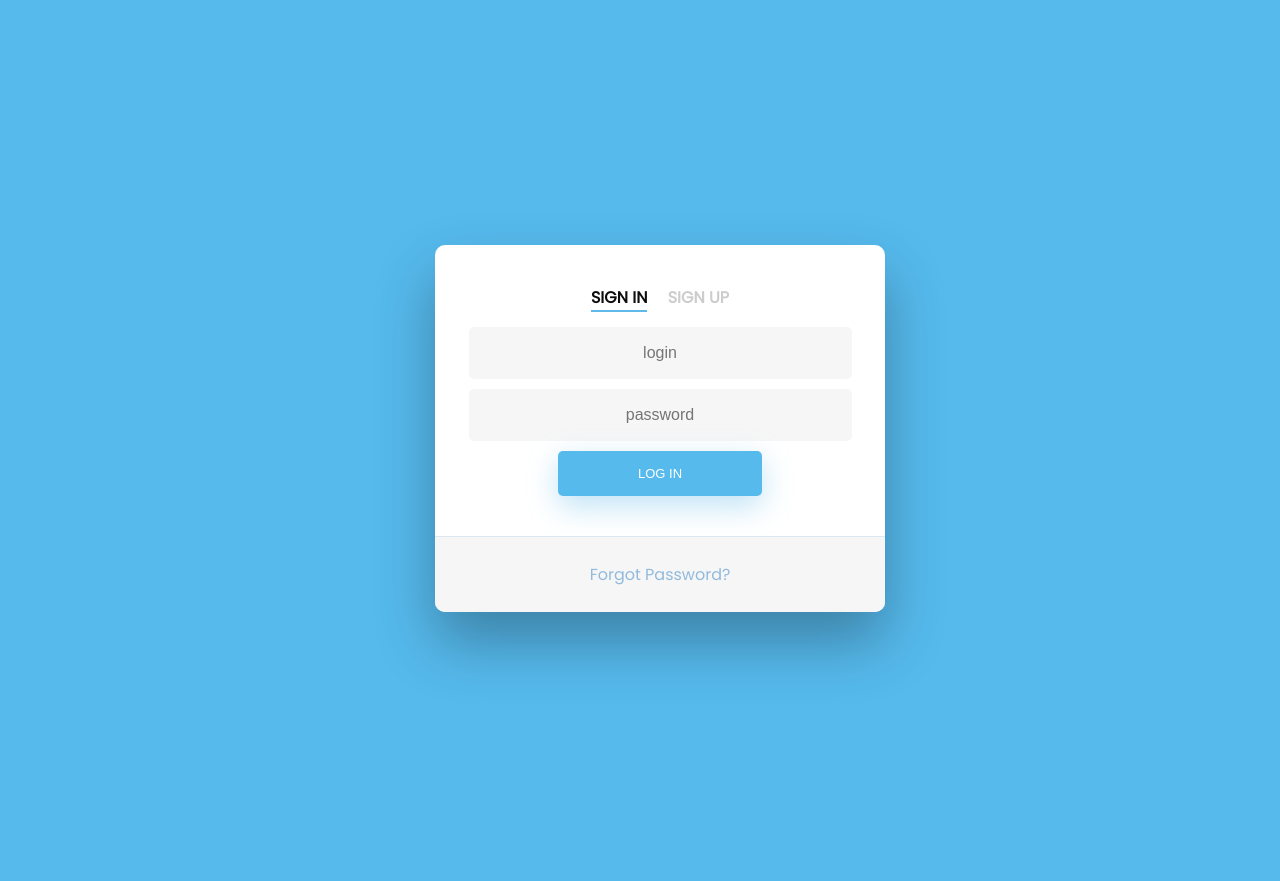
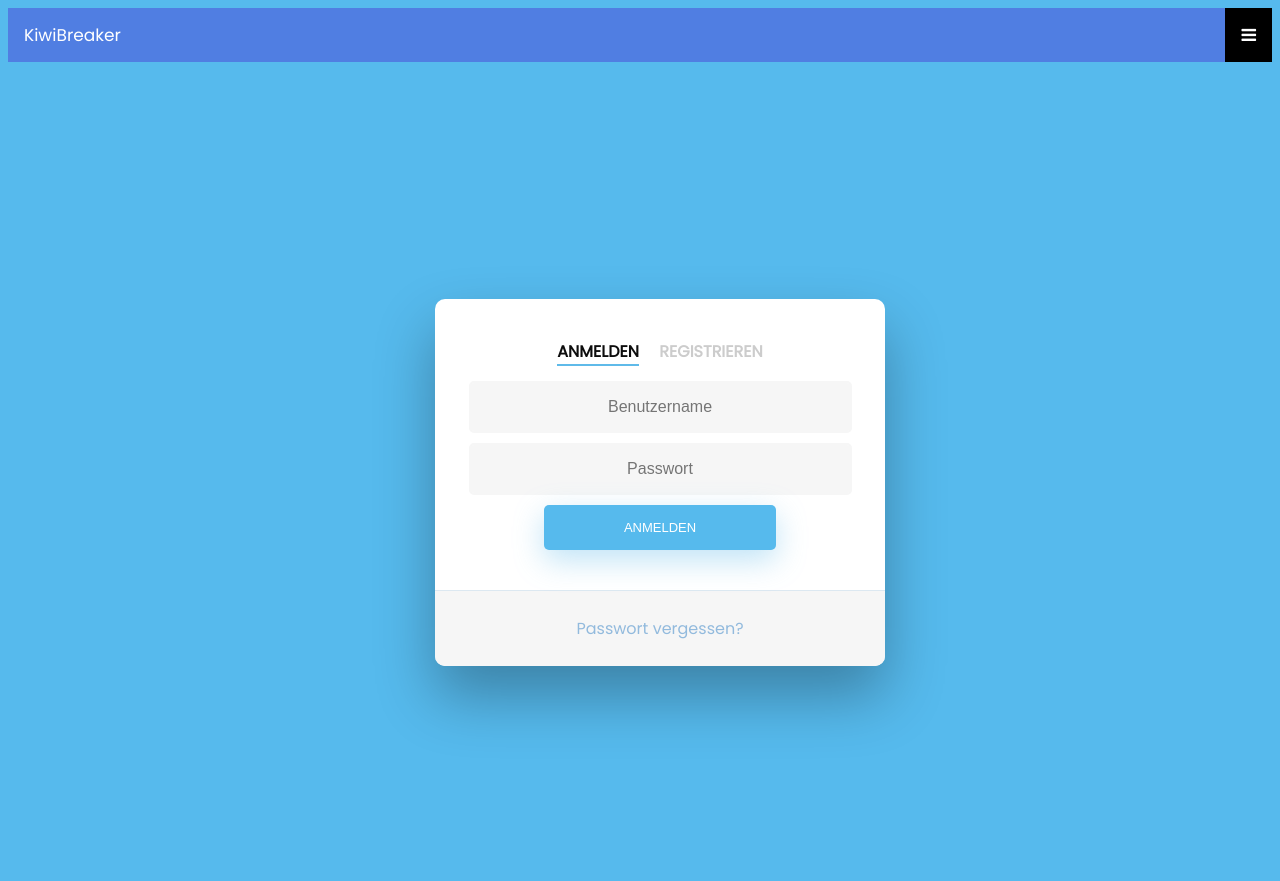
Before and after one commit to KiwiBreaker/kiwibreaker.github.io, a PHP site: page /login.html in a window 1280 px wide. Shown: the top 881 px of the page. Before the commit the page ends 670 px from the top, so only its background shows below. Run offline with PHP 8.4, Linux system fonts and the light colour scheme.

Commit message:
Add files via upload

```diff
--- a/css/login.css
+++ b/css/login.css
@@ -151,3 +151,53 @@ input[type=text]:focus {
 input[type=text]:placeholder {
     color: #cccccc;
 }
+
+
+
+
+
+
+
+
+
+/* Burger Menu Style */
+.topnav {
+    overflow: hidden;
+    background-color: rgb(80, 126, 226);
+    position: relative;
+}
+
+/* Links im Burger Menu verstecken */
+.topnav #myLinks {
+    display: none;
+}
+
+/* Burger Menu Links Style */
+.topnav a {
+    color: white;
+    padding: 14px 16px;
+    text-decoration: none;
+    font-size: 17px;
+    display: block;
+}
+
+/* Burger Menu Icon Style */
+.topnav a.icon {
+    background: black;
+    display: block;
+    position: absolute;
+    right: 0;
+    top: 0;
+}
+
+/* Grauer Hintergrund wenn Cursor */
+.topnav a:hover {
+    background-color: gray;
+    color: black;
+}
+
+/* Aktiver Link Style*/
+.aactive {
+    background-color:rgb(10, 88, 255);
+    color: white;
+}
--- a/css/style.css
+++ b/css/style.css
@@ -35,7 +35,7 @@
 }
 
 /* Aktiver Link Style*/
-.active {
+.active2 {
     background-color:rgb(0, 49, 156);
     color: white;
 }
--- a/index.html
+++ b/index.html
@@ -21,7 +21,7 @@
     <a href="#home" class="active">KiwiBreaker</a>
     <!--Navigationslinks (standardmäßig versteckt)-->
     <div id="myLinks">
-        <a href="#login">Login</a>
+        <a href="login.html">Login</a>
         <a href="#contact">Kontakt</a>
         <a href="#about">Über</a>
     </div>
--- a/login.html
+++ b/login.html
@@ -3,18 +3,44 @@
 
 <head>
     <meta charset="UTF-8">
-    <title>CodePen - Pure CSS3 Login Form</title>
+    <title>KiwiBreaker - Login</title>
     <link rel="stylesheet" href="css/login.css">
-
+    <link rel="stylesheet" href="https://cdnjs.cloudflare.com/ajax/libs/font-awesome/4.7.0/css/font-awesome.min.css">
+    <link rel="icon" type="image/png" href="/images/KiwiBreaker.png">
 </head>
 
 <body>
+       <!--Oberes Navigationsmenü-->
+   <div class="topnav">
+    <a href="index.html" >KiwiBreaker</a>
+    <!--Navigationslinks (standardmäßig versteckt)-->
+    <div id="myLinks">
+        <a href="login.html" class="active2">Login</a>
+        <a href="#contact">Kontakt</a>
+        <a href="#about">Über</a>
+    </div>
+    <!--Burger Menu / Icon um Links zu nutzen-->
+    <a href="javascript:void(0);" class="icon" onclick="myFunction()">
+        <i class="fa fa-bars"></i>
+
+    </a>
+   </div>
+   <script>
+    function myFunction() {
+      var x = document.getElementById("myLinks");
+      if (x.style.display === "block") {
+        x.style.display = "none";
+      } else {
+        x.style.display = "block";
+      }
+    }
+    </script>
     <!-- partial:index.partial.html -->
     <div class="wrapper fadeInDown">
         <div id="formContent">
             <!-- Tabs Titles -->
-            <h2 class="active"> Sign In </h2>
-            <h2 class="inactive underlineHover">Sign Up </h2>
+            <h2 class="active"> Anmelden </h2>
+            <h2 class="inactive underlineHover">Registrieren </h2>
 
             <!-- Icon -->
             <div class="fadeIn first">
@@ -22,14 +48,14 @@
 
             <!-- Login Form -->
             <form>
-                <input type="text" id="login" class="fadeIn second" name="login" placeholder="login">
-                <input type="text" id="password" class="fadeIn third" name="login" placeholder="password">
-                <input type="submit" class="fadeIn fourth" value="Log In">
+                <input type="text" id="login" class="fadeIn second" name="login" placeholder="Benutzername">
+                <input type="text" id="password" class="fadeIn third" name="login" placeholder="Passwort">
+                <input type="submit" class="fadeIn fourth" value="Anmelden">
             </form>
 
             <!-- Remind Passowrd -->
             <div id="formFooter">
-                <a class="underlineHover" href="#">Forgot Password?</a>
+                <a class="underlineHover" href="#">Passwort vergessen?</a>
             </div>
 
         </div>
```
